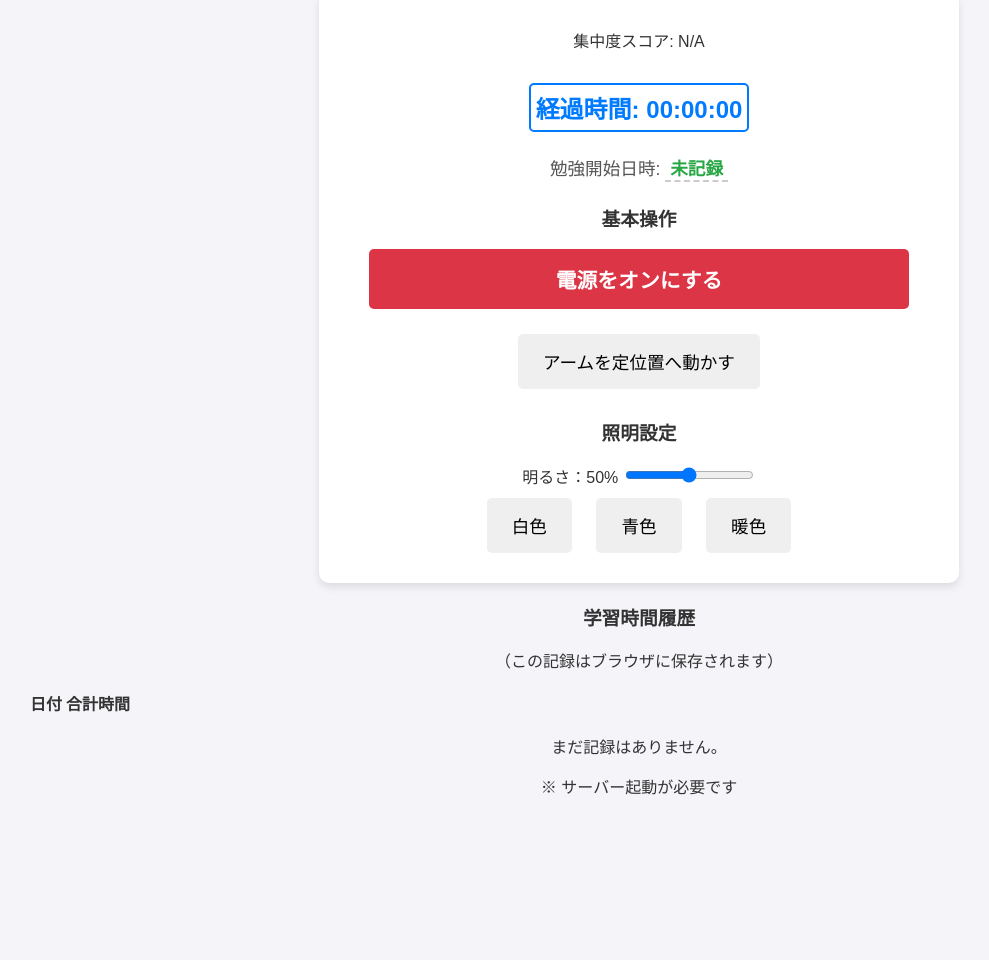
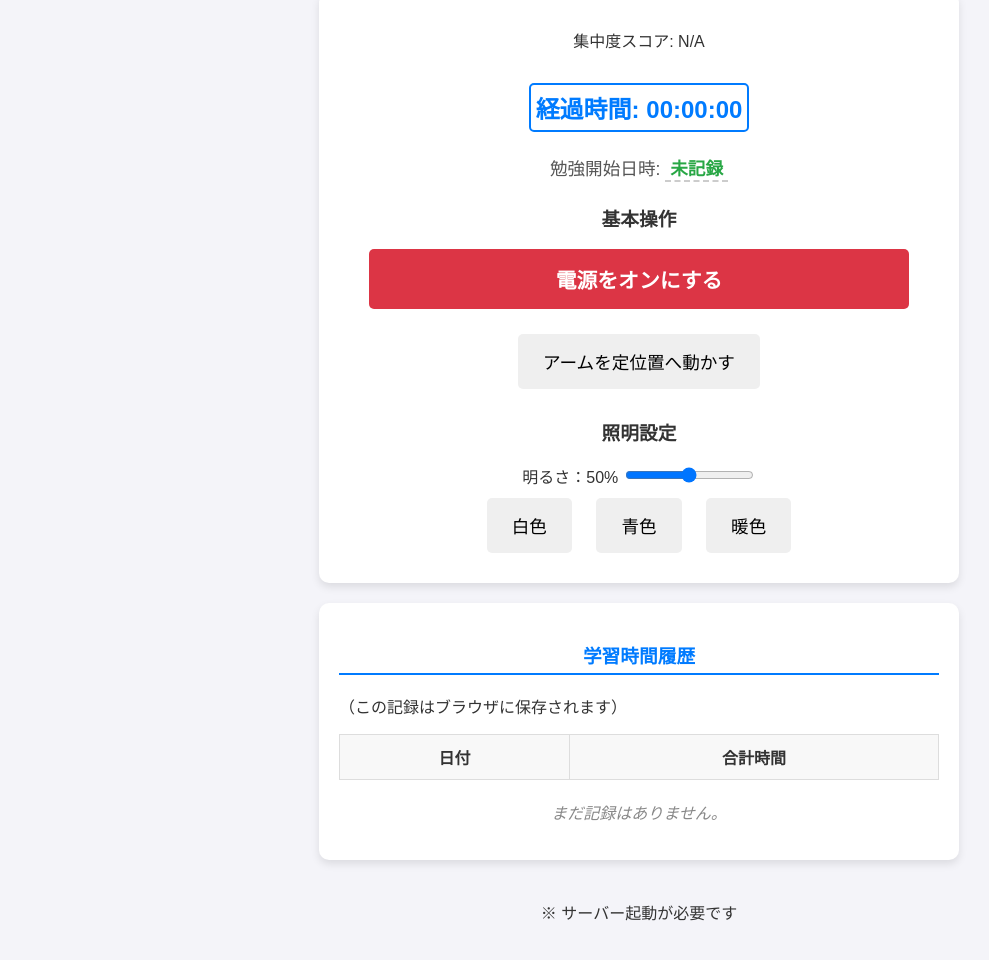
Before and after one commit to yuuseiya/robot-site, a plain HTML site: page index.html in a window 1280 px wide. Shown: the part 402-1362 px from the top of the page, without its empty margins (1-990 px from the left). Before the commit the page ends 1244 px from the top, so only its background shows below. Drawn offline with nearby package versions, Linux system fonts and the light colour scheme; no server answers.

Commit message:
Add styles for study log and history panel

```diff
--- a/illuminatingrobot.css
+++ b/illuminatingrobot.css
@@ -46,9 +46,28 @@ button {
     display: inline-block;
 }
 
+/* ★★★ 追記：勉強開始日時 (Study Start Log) のスタイル ★★★ */
+/* 勉強開始日時全体を囲むPタグのスタイル */
+#study-start-log-container {
+    font-size: 1.1em;
+    color: #555;
+    margin: 5px 0 15px 0;
+    padding: 3px 0;
+    display: block;
+}
+/* 実際の日時部分のスタイル */
+#study-start-time {
+    font-weight: bold;
+    color: #28a745;
+    display: inline-block;
+    padding: 0 5px;
+    border-bottom: 2px dashed #ccc;
+}
+/* ★★★ 追記ここまで ★★★ */
+
 
 /* ------------------------------------ */
-/* 映像エリアとキャラクターのスタイル */
+/* 映像エリアとキャラクターのスタイル (省略しません) */
 /* ------------------------------------ */
 #visual-feedback-area {
     margin-bottom: 20px;
@@ -176,24 +195,52 @@ button {
     animation: none;
 }
 
-/* ------------------------------------ */
-/* 勉強開始日時 (Study Start Log) のスタイル */
-/* ------------------------------------ */
-
-/* 勉強開始日時全体を囲むPタグのスタイル */
-#study-start-log-container {
-    font-size: 1.1em; /* 経過時間より少し小さく */
-    color: #555;
-    margin: 5px 0 15px 0; /* 経過時間との間隔を調整 */
-    padding: 3px 0;
-    display: block; /* 常に幅全体を使う */
+/* ★★★ 追記：学習時間履歴パネルのスタイル ★★★ */
+#study-history-panel {
+    max-width: 600px;
+    margin: 20px auto 40px auto;
+    padding: 20px;
+    background-color: white;
+    border-radius: 10px;
+    box-shadow: 0 4px 8px rgba(0, 0, 0, 0.1);
+    text-align: left;
 }
 
-/* 実際の日時部分のスタイル */
-#study-start-time {
+#study-history-panel h3 {
+    text-align: center;
+    color: #007bff;
+    border-bottom: 2px solid #007bff;
+    padding-bottom: 5px;
+}
+
+#history-table {
+    width: 100%;
+    border-collapse: collapse;
+    margin-top: 15px;
+}
+
+#history-table th, #history-table td {
+    border: 1px solid #ddd;
+    padding: 10px;
+    text-align: center;
+}
+
+#history-table th {
+    background-color: #f8f8f8;
+    color: #333;
     font-weight: bold;
-    color: #28a745; /* 電源オン時と同じ緑色で「開始」を強調 */
-    display: inline-block;
-    padding: 0 5px;
-    border-bottom: 2px dashed #ccc; /* 記録として目立たせる */
 }
+
+#history-table td:last-child {
+    /* 合計時間を目立たせる */
+    font-weight: bold;
+    color: #28a745;
+}
+
+#no-history-message {
+    text-align: center;
+    color: #888;
+    margin-top: 20px;
+    font-style: italic;
+}
+/* ★★★ 追記ここまで ★★★ */
```
